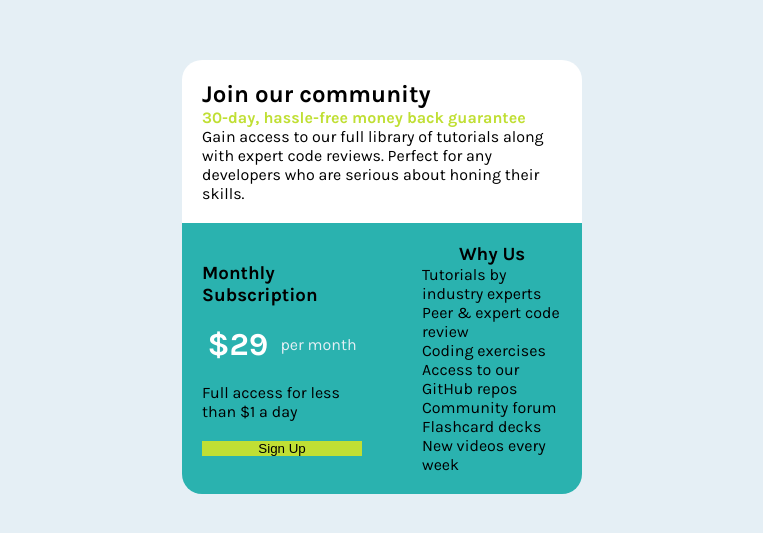
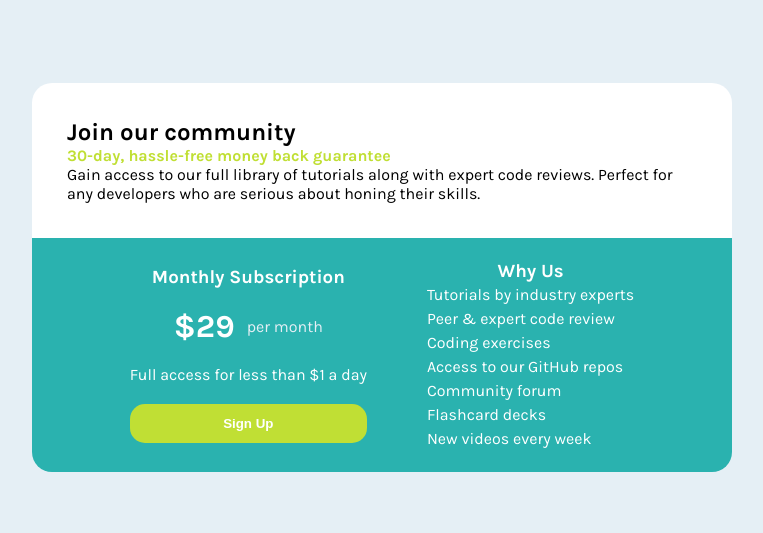
Before and after one commit to shuamamine/single-price-grid-component, a plain HTML site: page index.html in a window 1280 px wide. Shown: the part 123-656 px from the top of the page, without its empty margins (258-1021 px from the left). Drawn offline with Linux system fonts and the light colour scheme.

Commit message:
fixed height weight

```diff
--- a/index.html
+++ b/index.html
@@ -35,7 +35,7 @@
         <div class="subs">
           <h3>Monthly Subscription</h3>
 
-          <div class="price">
+          <div class="price" style="color:hsl(204, 43%, 93%);">
             <h1>&dollar;29</h1>
             per month
           </div>
--- a/style.scss
+++ b/style.scss
@@ -9,27 +9,35 @@ body{
     @extend %flexbox;
     flex-direction: column;
     width: 100%;
-    max-width: 400px;
-}
+    max-width: 700px;
+
 .whitebg{
     background-color: white;
     border-radius: 20px 20px 0 0;
     padding: 5%;
-}
-.whitebg span{
+    width: 100%;
+    max-width: 700px;
+span{
 color: hsl(71, 73%, 54%);
 font-weight: 700;
+}
+p{
+    color:black;
+}
 }
 .bluebg{
     @extend %flexbox;
     gap: 60px;
     background-color: hsl(179, 62%, 43%);
-    padding: 5%;
+    padding: 3%;
     border-radius: 0 0 20px 20px;
-}
+    width: 100%;
+    max-width: 700px;
+    color: white;
     .subs{
         /* margin-right: auto; */
         @extend %flexbox;
+        text-align: left;
         gap: 20px;
         flex-direction: column;
        .price{
@@ -40,16 +48,23 @@ font-weight: 700;
             color: white;
         }
     }
-}
     button{
     background-color: hsl(71, 73%, 54%);
     border: none;
     width: 100%;
+    border-radius: 15px;
+    padding: 5%;
+    color: white;
+    font-weight: 600;
+    }
     }
     .whyus{
         @extend %flexbox;
         flex-direction: column;
+        line-height: 24px;
         ul{
           list-style-type: none;
         }
     }
+}
+}
```
Also changed, not shown: style.css, 1 other file. Lines whose indentation alone changed are shown as unchanged.
